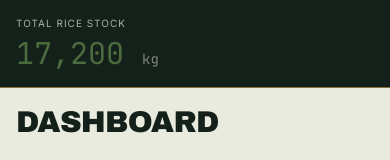
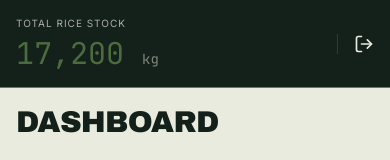
Before and after one commit to SanjayMuthuswamy/mandi-ledger, a React (Vite) app: page / in a window 390 px wide. Shown: the top 160 px of the page. Built offline with nearby package versions, Linux system fonts and the light colour scheme.

Commit message:
feat: add logout button to layout

```diff
--- a/src/components/layout/AppLayout.tsx
+++ b/src/components/layout/AppLayout.tsx
@@ -1,12 +1,12 @@
 import type { ReactNode } from 'react'
 import { Link, useLocation } from 'react-router-dom'
 import { cn } from '@/lib/utils'
-import { LayoutDashboard, Wheat, Users, ArrowDownToLine, ArrowUpFromLine, Layers, PieChart } from 'lucide-react'
+import { LayoutDashboard, Wheat, Users, ArrowDownToLine, ArrowUpFromLine, Layers, PieChart, LogOut } from 'lucide-react'
 
 function Ticker() {
   return (
     <div className="bg-ink text-stone border-b border-brass flex items-center justify-between px-4 md:px-6 py-4 overflow-hidden">
-      <div className="flex gap-8 md:gap-12 overflow-x-auto snap-x snap-mandatory hide-scrollbar w-full md:w-auto">
+      <div className="flex gap-8 md:gap-12 overflow-x-auto snap-x snap-mandatory hide-scrollbar w-full md:w-auto flex-1">
         <div className="flex flex-col snap-start shrink-0 w-[85vw] md:w-auto">
           <span className="text-[10px] uppercase tracking-widest text-stone/70 mb-1 transform origin-left">Total Rice Stock</span>
           <span className="font-mono text-3xl text-paddy">17,200 <span className="text-sm text-stone/50">kg</span></span>
@@ -22,9 +22,14 @@ function Ticker() {
           <span className="font-mono text-3xl">25,300 <span className="text-sm text-stone/50">kg</span></span>
         </div>
       </div>
-      <div className="text-right hidden md:block shrink-0 pl-4 border-l border-brass/30 ml-4">
-        <div className="font-display text-xl uppercase tracking-tighter text-stone">Mandi Board</div>
-        <div className="font-mono text-xs text-stone/50">v1.0.0</div>
+      <div className="text-right shrink-0 pl-4 border-l border-brass/30 ml-4 flex items-center gap-4">
+        <div className="hidden md:block">
+          <div className="font-display text-xl uppercase tracking-tighter text-stone">Mandi Board</div>
+          <div className="font-mono text-xs text-stone/50">v1.0.0</div>
+        </div>
+        <Link to="/login" className="text-stone hover:text-ledger-red transition-colors md:hidden">
+          <LogOut size={20} />
+        </Link>
       </div>
     </div>
   )
@@ -70,6 +75,12 @@ function LedgerIndex() {
               </Link>
             )
           })}
+        </div>
+        <div className="px-6 pb-4">
+          <Link to="/login" className="py-2 flex items-center gap-3 text-ledger-red/80 hover:text-ledger-red transition-colors">
+            <LogOut size={18} />
+            <span className="font-medium">Logout</span>
+          </Link>
         </div>
       </nav>
 
```
